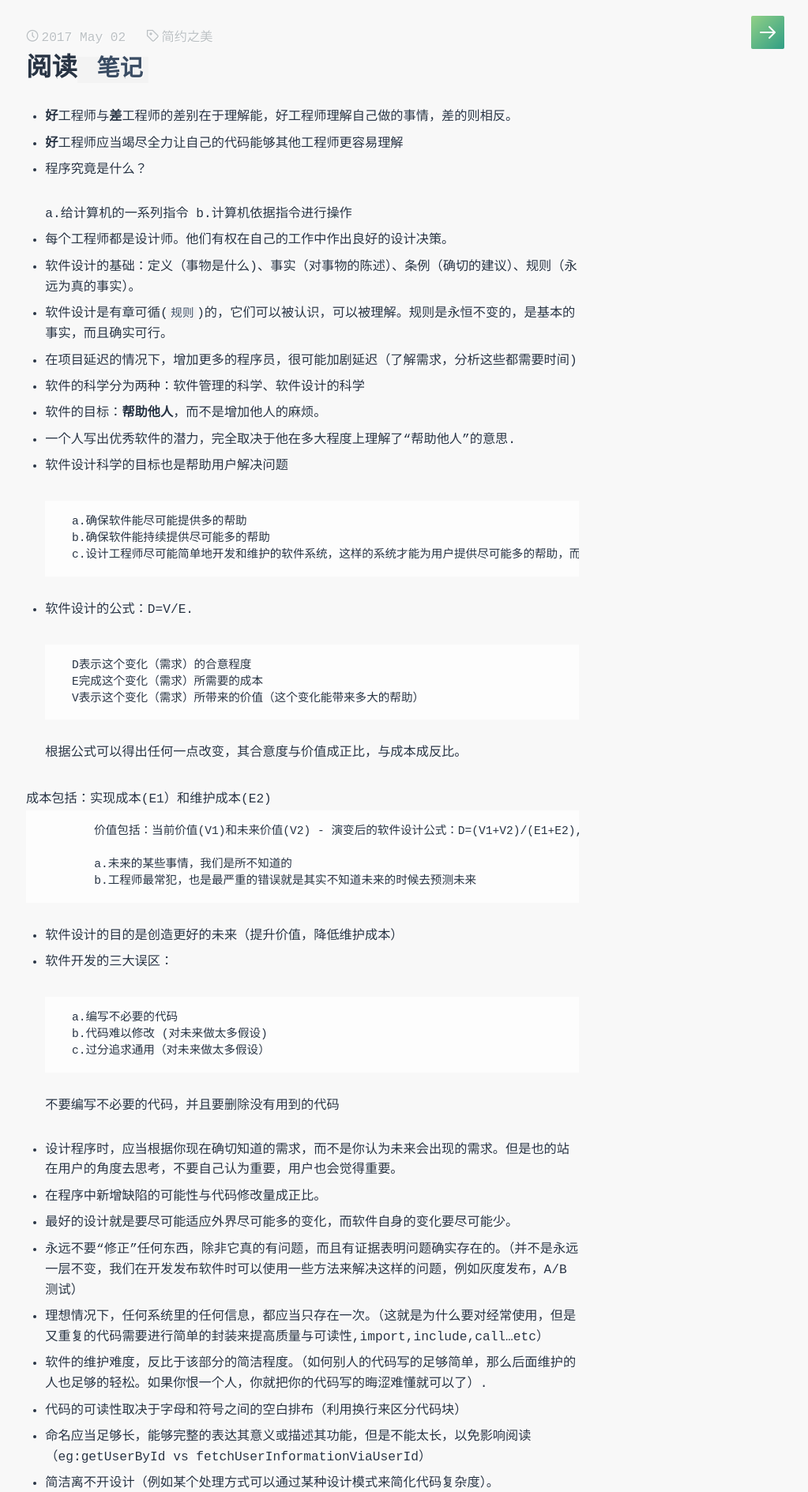
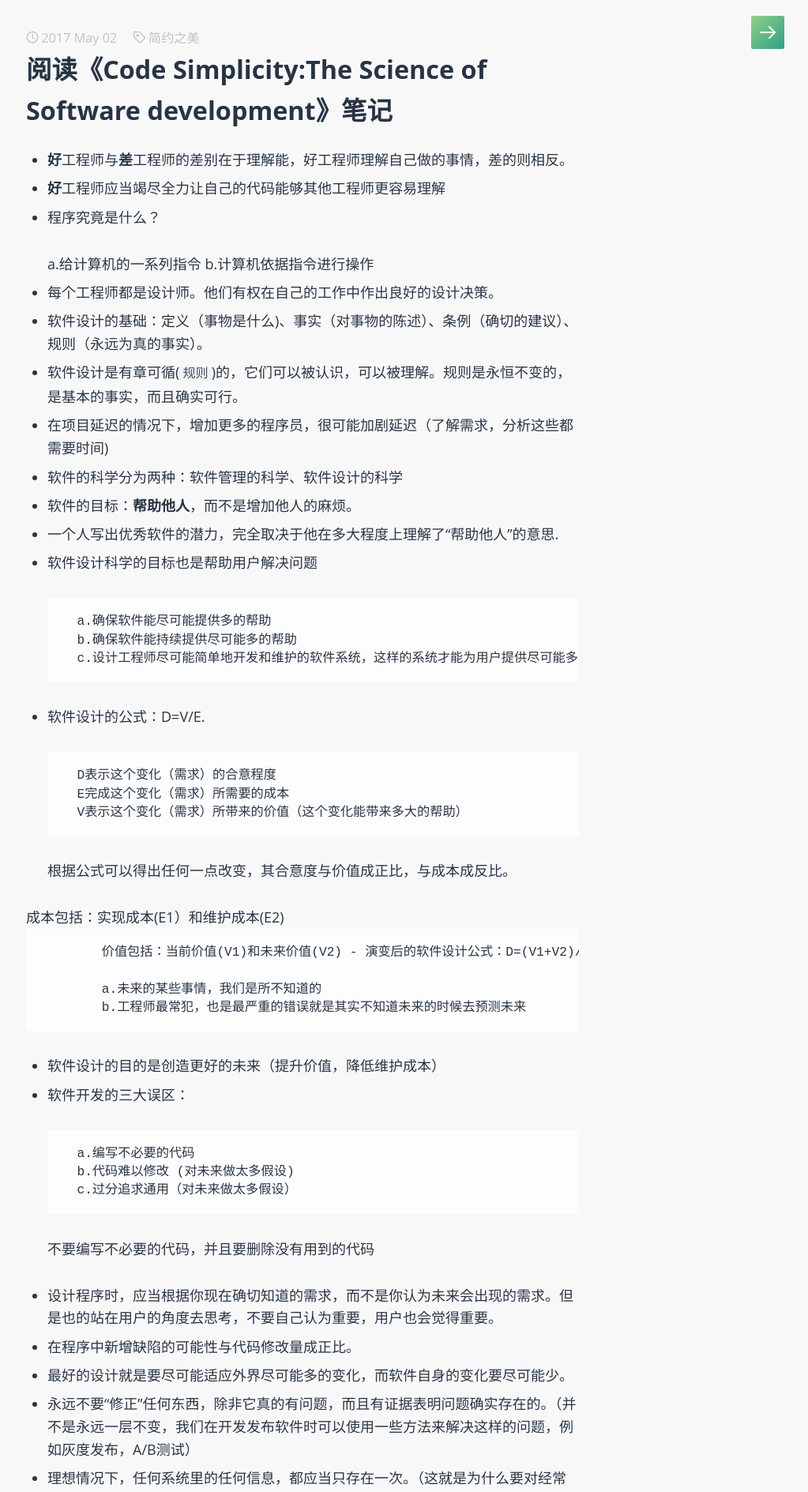
Before and after one commit to ty4z2008/ty4z2008.github.io, a Jekyll site: the page built from _posts/2017-05-02-reading-code-simplicty-book-note.markdown, in a window 1280 px wide. Shown: the top 1889 px of the page at 79% size, without its empty margins (257-1280 px from the left). Built offline with Jekyll 4.4.1, drawn with Linux system fonts in a browser that asks for light colours; comment, search, counter and statistics services are not loaded.

Commit message:
update title

```diff
--- a/_posts/2017-05-02-reading-code-simplicty-book-note.markdown
+++ b/_posts/2017-05-02-reading-code-simplicty-book-note.markdown
@@ -1,6 +1,6 @@
 ---
 layout: post
-title:  "阅读<Code Simplicity:The Science of Software development> 笔记"
+title:  "阅读《Code Simplicity:The Science of Software development》笔记"
 date:   2017-05-02 00:16:29
 categories: Thinking
 tags: 简约之美
```
